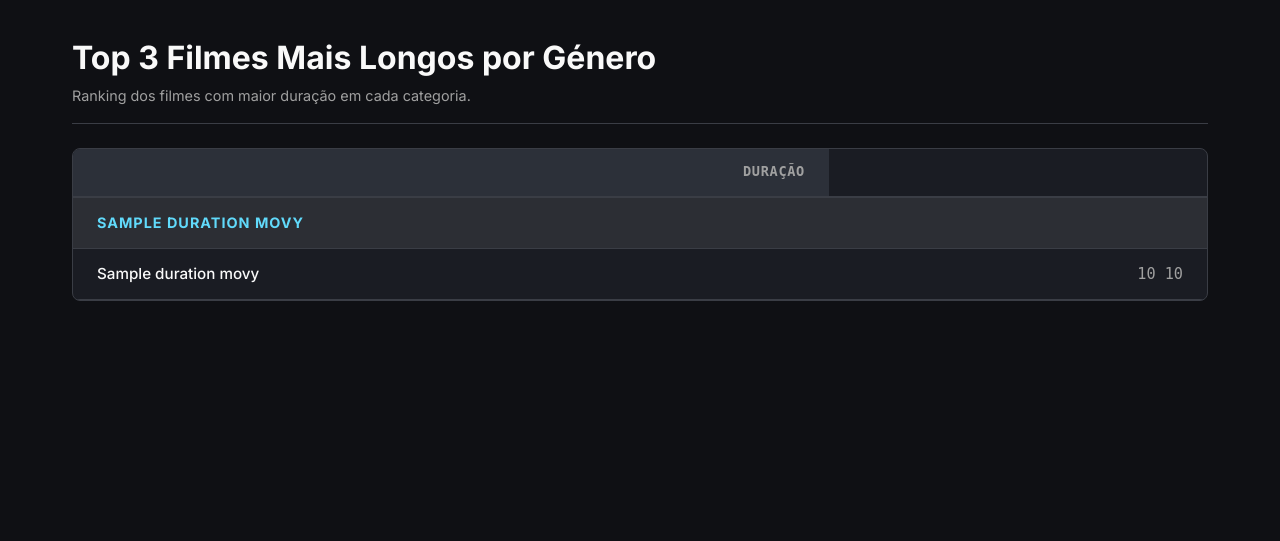
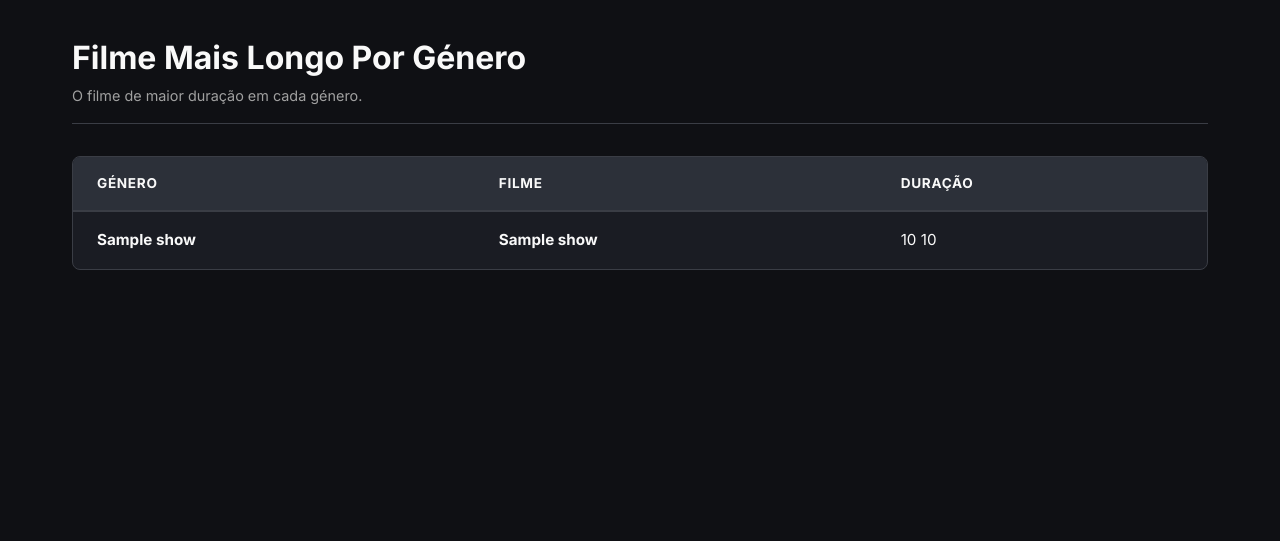
Before and after one commit to xaviert15/DisneyPlusDB, a Flask app: template app/templates/top_durationMovies.html in a window 1280 px wide. Shown: the part 71-612 px from the top of the page. Run offline with Flask 3, Linux system fonts and the light colour scheme; the template is opened without the code that fills it: most values are stand-ins (such as "Sample title", 1, 10 or a date in 2020).

Commit message:
html 2a prompt feito

```diff
--- a/app/templates/top_durationMovies.html
+++ b/app/templates/top_durationMovies.html
@@ -1,36 +1,24 @@
-{% extends "layout.html" %}
-
-{% block content %}
+{% extends "layout.html" %} {% block content %}
 <div class="zone-header">
-  <h1>Top 3 Filmes Mais Longos por Género</h1>
-  <p>Ranking dos filmes com maior duração em cada categoria.</p>
+  <h1>Filme Mais Longo Por Género</h1>
+  <p>O filme de maior duração em cada género.</p>
 </div>
 
 <div class="table-container">
   <table class="styled-table">
     <thead>
       <tr>
-        <th class="col-dur">Duração</th>
+        <th class="col-genre">Género</th>
+        <th class="col-title">Filme</th>
+        <th class="col-duration">Duração</th>
       </tr>
     </thead>
     <tbody>
-      {% for g in topDurationMovies %}
-
-      {% if loop.changed(g.genrename) %}
-      <tr class="genre-header-row">
-        <td colspan="3">
-            <a href="/genre/{{ g.genreID }}/" class="genre-link">
-                <i class="bi bi-tag-fill"></i> {{ g.genrename }}
-            </a>
-        </td>
-      </tr>
-      {% endif %}
-
+      {% for show in topDurationMovies %}
       <tr>
-        <td class="col-title">
-            <a href="/show/{{ g.showID }}/">{{ g.movietitle }}</a>
-        </td>
-        <td class="col-dur">{{ g.duration_value }} {{g.duration_unit}}</td>
+        <td class="col-genre"><a href="/genre/{{ show.genreID }}/">{{ show.genrename }}</a></td>
+        <td class="col-title"><a href="/show/{{ show.showID }}/">{{ show.movietitle }}</a></td>
+        <td class="col-duration">{{ show.duration_value }} {{ show.duration_unit }}</td>
       </tr>
       {% endfor %}
     </tbody>
@@ -43,6 +31,7 @@
     border-radius: 8px;
     border: 1px solid var(--border-color);
     background-color: var(--bg-secondary);
+    margin-top: 2rem;
   }
 
   .styled-table {
@@ -54,7 +43,7 @@
 
   .styled-table th,
   .styled-table td {
-    padding: 0.8rem 1.5rem;
+    padding: 1rem 1.5rem;
   }
 
   .styled-table thead tr {
@@ -66,73 +55,31 @@
     border-bottom: 2px solid var(--border-color);
   }
 
-  .genre-header-row {
-      background-color: rgba(255, 255, 255, 0.08); /* Um pouco mais claro que o fundo */
-      border-bottom: 1px solid var(--border-color);
-  }
-
-  .genre-link {
-      color: #61dafb;
-      font-weight: bold;
-      text-transform: uppercase;
-      letter-spacing: 1px;
-      text-decoration: none;
-      font-size: 0.9rem;
-  }
-
-  .genre-link:hover {
-      text-decoration: underline;
-      color: #fff;
-  }
-
   .styled-table tbody tr {
     border-bottom: 1px solid var(--border-color);
     transition: background-color 0.2s ease;
   }
 
-  .styled-table tbody tr:not(.genre-header-row):hover {
+  .styled-table tbody tr:last-of-type {
+    border-bottom: none;
+  }
+
+  .styled-table tbody tr:hover {
     background-color: rgba(255, 255, 255, 0.03);
   }
 
-  .col-title {
-      width: 60%;
-  }
-
-  .col-dur {
-      width: 30%;
-      text-align: right;
-      font-family: monospace;
-      color: var(--text-secondary);
-  }
-
-  /* Estilo dos Links */
-  .col-title a {
-        color: var(--text-primary);
+  .col-title a, .col-genre a {
+        color: inherit;
         text-decoration: none;
-        font-weight: 500;
+        font-weight: bold;
         transition: color 0.2s;
     }
 
-  .col-title a:hover {
+  .col-title a:hover, .col-genre a:hover{
         color: #61dafb;
         text-decoration: underline;
         cursor: pointer;
     }
-
-    .badge-rank {
-        display: inline-block;
-        width: 24px;
-        height: 24px;
-        line-height: 24px;
-        border-radius: 50%;
-        background-color: rgba(255,255,255,0.1);
-        font-size: 0.8rem;
-        font-weight: bold;
-    }
-    .rank-1 {
-        background-color: #ffd700;
-        color: #000;
-    }
 </style>
 
 {% endblock %}
```
